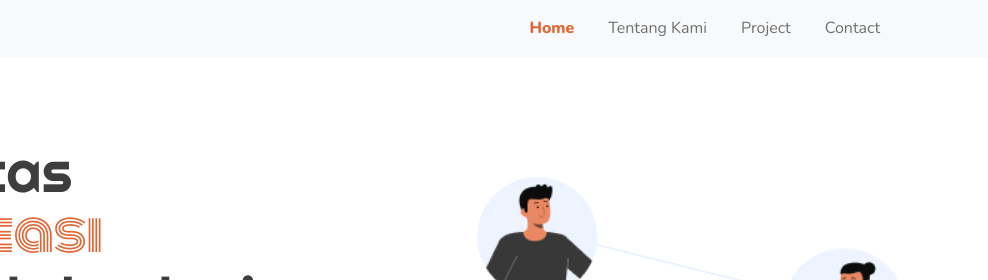
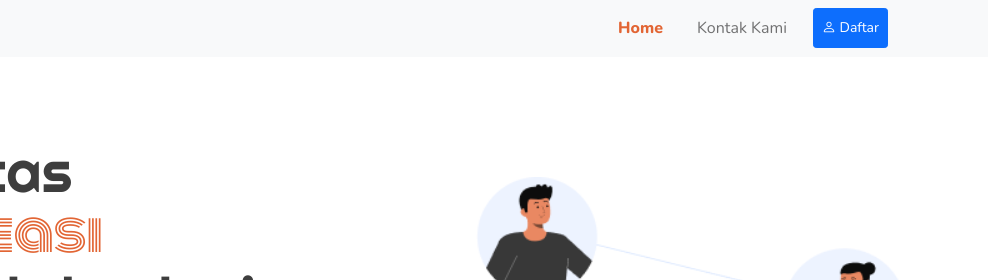
Before and after one commit to KBBMI-UAA/fe-landingpage-kbbmi, a plain HTML site: page index.html in a window 1280 px wide. Shown: the top 280 px of the page, 292-1280 px from the left. Drawn offline with nearby package versions, Linux system fonts and the light colour scheme.

Commit message:
penambahan favicons

```diff
--- a/index.html
+++ b/index.html
@@ -7,11 +7,13 @@
   <meta name="viewport" content="width=device-width, initial-scale=1">
 
   <!-- Bootstrap CSS -->
-  <link href="https://cdn.jsdelivr.net/npm/bootstrap@5.0.2/dist/css/bootstrap.min.css" rel="stylesheet"
-    integrity="sha384-EVSTQN3/azprG1Anm3QDgpJLIm9Nao0Yz1ztcQTwFspd3yD65VohhpuuCOmLASjC" crossorigin="anonymous">
+  <link href="https://cdn.jsdelivr.net/npm/bootstrap@5.0.2/dist/css/bootstrap.min.css" rel="stylesheet" integrity="sha384-EVSTQN3/azprG1Anm3QDgpJLIm9Nao0Yz1ztcQTwFspd3yD65VohhpuuCOmLASjC" crossorigin="anonymous">
 
   <!-- CSS internal -->
   <link rel="stylesheet" href="assets/css/style.css">
+
+  <!-- Favicons -->
+  <link rel="shortcut icon" href="assets/img/favicons.png" type="image/x-icon">
 
   <title>KBBMI - Komunitas Belajar Bersama Mahasiswa Informatika</title>
 </head>
@@ -29,9 +31,8 @@
       <div class="collapse navbar-collapse" id="navbarNavAltMarkup">
         <div class="navbar-nav ms-auto">
           <a class="nav-link active" aria-current="page" href="#">Home</a>
-          <a class="nav-link" href="#">Tentang Kami</a>
-          <a class="nav-link" href="#">Project</a>
-          <a class="nav-link" href="#">Contact</a>
+          <a class="nav-link" href="#">Kontak Kami</a>
+          <a class="nav-link btn btn-primary btn-sm text-white" href="#"><i class="bi-person"></i> Daftar</a>
         </div>
       </div>
     </div>
```
Also changed, not shown: assets/img/favicons.png (added).
